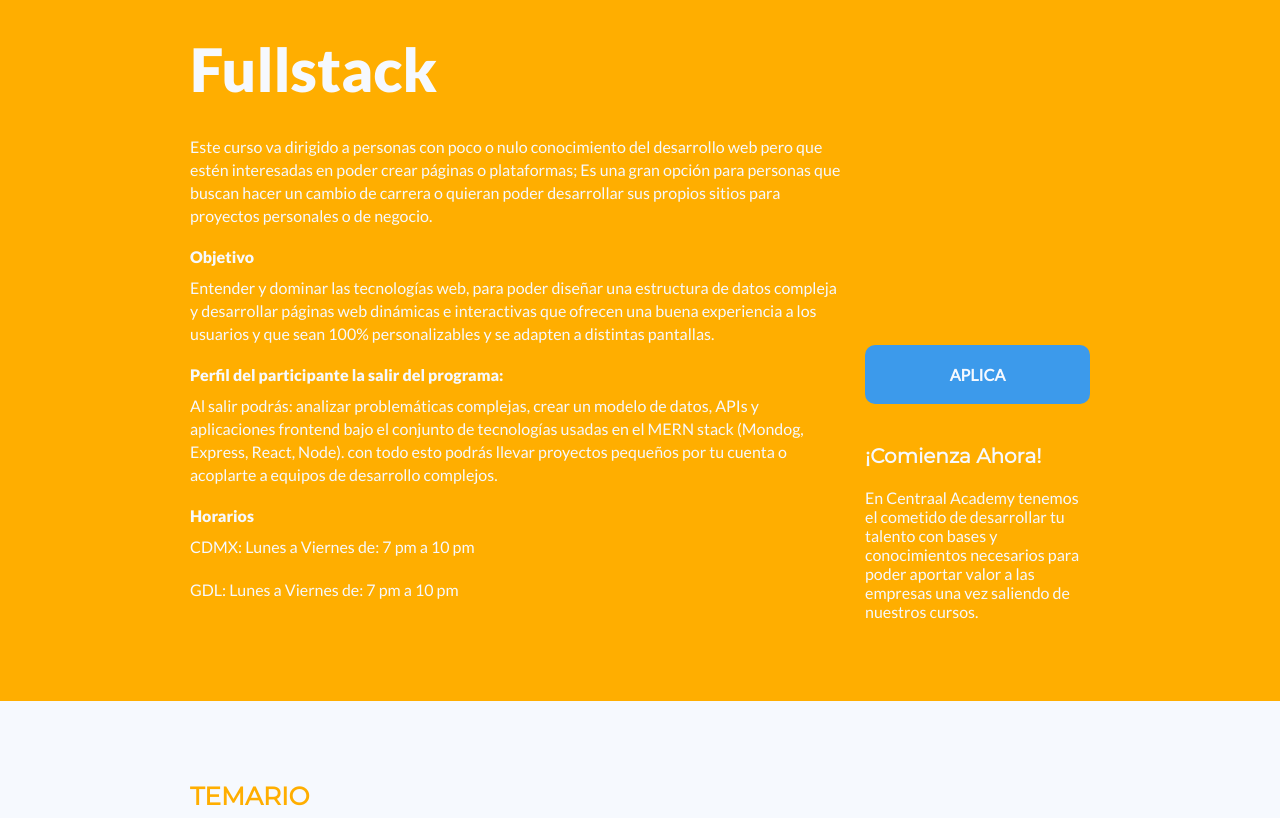
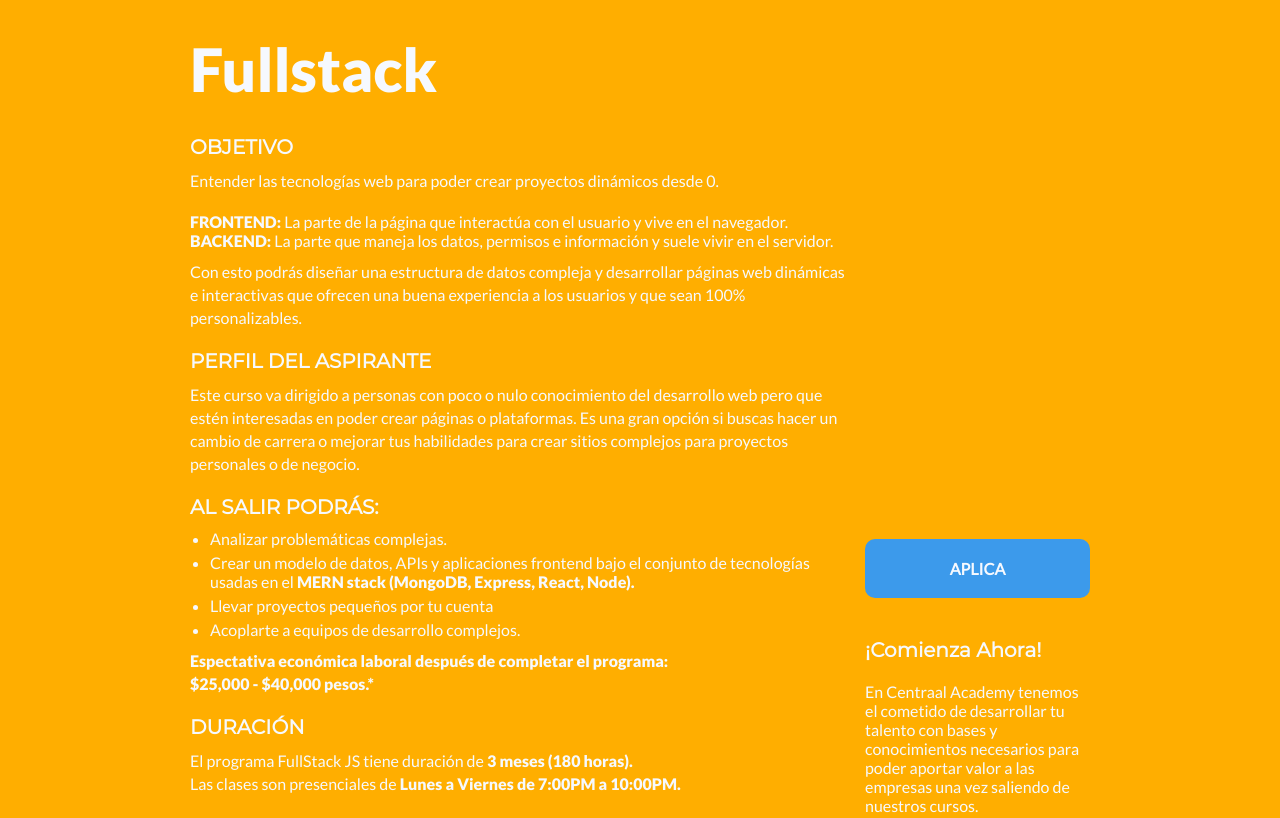
Before and after one commit to AnuarHarb/centraal, a website: page src/programs/fullstack.html in a window 1280 px wide. Shown: the part 700-1518 px from the top of the page. Drawn offline with Linux system fonts and the light colour scheme.

Commit message:
coys preblems fixed

```diff
--- a/src/css/styles.css
+++ b/src/css/styles.css
@@ -144,6 +144,14 @@ a {
 
 .aligned-list {
   margin: 40px 0 40px 20px;
+}
+
+.bullet-list {
+  margin: 10px 0 10px 20px;
+}
+
+.bullet-list li {
+  margin: 5px 0;
 }
 
 /* buttons */
--- a/src/programs/fullstack.html
+++ b/src/programs/fullstack.html
@@ -100,15 +100,25 @@
     <div class="content">
       <article class="program-info__description">
         <h1 class="program-info__title">Fullstack</h1>
-        <p>Este curso va dirigido a personas con poco o nulo conocimiento del desarrollo web pero que estén interesadas en poder crear páginas o plataformas; Es una gran opción para personas que buscan hacer un cambio de carrera o quieran poder desarrollar sus propios sitios para proyectos personales o de negocio.</p>
-        <h2 class="text text--bold">Objetivo</h2>
-        <p>Entender y dominar las tecnologías web, para poder diseñar una estructura de datos compleja y desarrollar páginas web dinámicas e interactivas que ofrecen una buena experiencia a los usuarios y que sean 100% personalizables y se adapten a distintas pantallas.</p>
-        <h3 class="text text--bold">Perfil del participante la salir del programa:</h3>
-        <p>Al salir podrás: analizar problemáticas complejas, crear un modelo de datos, APIs y aplicaciones frontend bajo el conjunto de tecnologías usadas en el MERN stack (Mondog, Express, React, Node).
-        con todo esto podrás llevar proyectos pequeños por tu cuenta o acoplarte a equipos de desarrollo complejos. </p>
-        <h3 class="text text--bold">Horarios</h3>
-        <p>CDMX: Lunes a Viernes de: 7 pm a 10 pm</p>
-        <p>GDL: Lunes a Viernes de: 7 pm a 10 pm</p>
+        <h3 class="sub-title--uppercase">Objetivo</h3>
+        <p>Entender las tecnologías web para poder crear proyectos dinámicos desde 0. </p>
+        <ul class="list">
+          <li><span class="text--bold">FRONTEND:</span> La parte de la página que interactúa con el usuario y vive en el navegador.</li>
+          <li><span class="text--bold">BACKEND:</span> La parte que maneja los datos, permisos e información y suele vivir en el servidor.</li>
+        </ul>
+        <p> Con esto podrás diseñar una estructura de datos compleja y desarrollar páginas web dinámicas e interactivas que ofrecen una buena experiencia a los usuarios y que sean 100% personalizables.</p>
+        <h3 class="sub-title--uppercase">Perfil del aspirante</h3>
+        <p>Este curso va dirigido a personas con poco o nulo conocimiento del desarrollo web pero que estén interesadas en poder crear páginas o plataformas. Es una gran opción si buscas hacer un cambio de carrera o mejorar tus habilidades para crear sitios complejos para proyectos personales o de negocio.</p>
+        <h3 class="sub-title--uppercase">Al salir podrás:</h3>
+        <ul class="bullet-list">
+          <li>Analizar problemáticas complejas.</li>
+          <li>Crear un modelo de datos, APIs y aplicaciones frontend bajo el conjunto de tecnologías usadas en el <span class="text--bold">MERN stack (MongoDB, Express, React, Node).</span></li>
+          <li>Llevar proyectos pequeños por tu cuenta</li>
+          <li>Acoplarte a equipos de desarrollo complejos.</li>
+        </ul>
+        <p><span class="text--bold"> Espectativa económica laboral después de completar el programa: <br> $25,000 - $40,000 pesos.*</span></p>
+        <h3 class="sub-title--uppercase">Duración</h3>
+        <p>El programa FullStack JS tiene duración de <span class="text--bold">3 meses (180 horas).</span> <br> Las clases son presenciales de <span class="text--bold">Lunes a Viernes de 7:00PM a 10:00PM.</span></p>
       </article><article class="program-info__cta">
         <a class="action-button full-button" href="../form.html">Aplica</a>
         <div class="program-info__cta-text">
```
Also changed, not shown: src/about-us.html (+5 -4 lines), src/form.html (+2 -2 lines), src/info/fullstack.html (+7 -3 lines), src/info/ux.html (+3 -2 lines), src/programs/cloud-architect.html (+1 -1 lines), src/programs/ux.html (+10 -8 lines), src/scholarships.html (+5 -6 lines).
